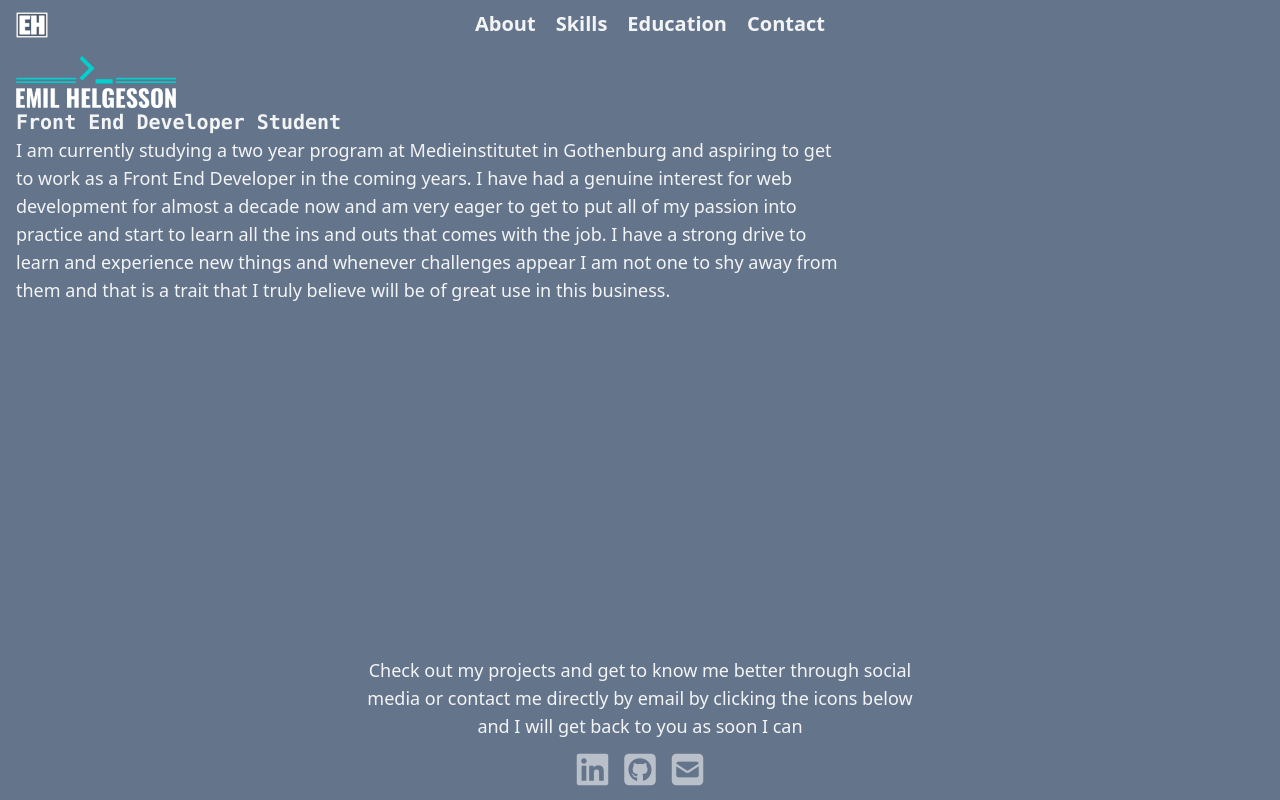
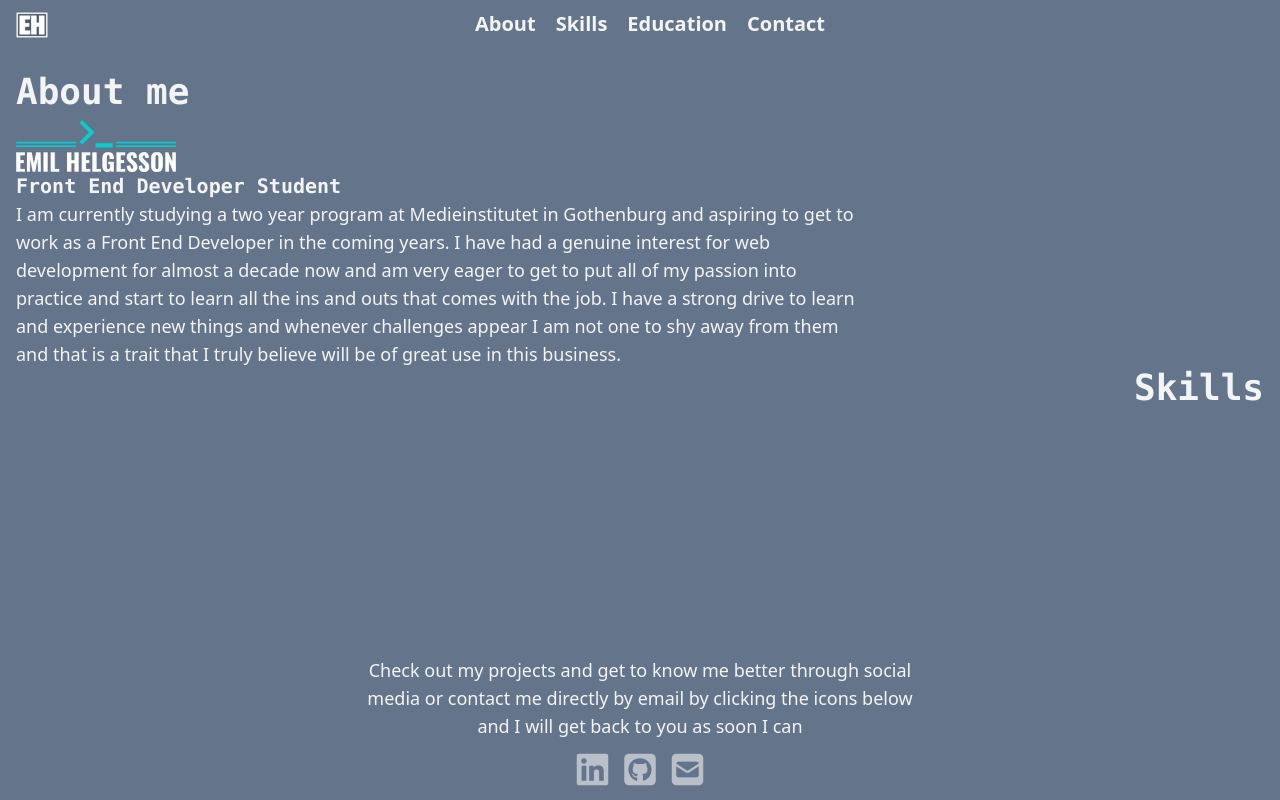
Before and after one commit to Emil-Helge/My-Resume, a website: page src/index.html in a window 1280 px wide. Drawn offline with Linux system fonts and the light colour scheme.

Commit message:
prep for "skills"-section of page

```diff
--- a/src/index.html
+++ b/src/index.html
@@ -10,7 +10,7 @@
   <link rel="icon" href="/images/CV-logo.png" type="image">
   <title>Emil Helgesson | Front End Developer</title>
 </head>
-<body class="flex flex-col gap-2 items-center bg-slate-500 font-sans  text-sm text-gray-100 lg:text-lg ">
+<body class="flex flex-col gap-6 items-center bg-slate-500 font-sans  text-sm text-gray-100 lg:text-lg ">
   <header class="transition-all overflow-y-hidden">
     <nav class="flex flex-row h-12">
       <a class="fixed top-3 left-4" href="#">
@@ -48,8 +48,9 @@
     </nav>
   </header>
   </nav>
-  </div>
-  <div id="About" class="flex flex-col max-w-screen-2xl pl-4 pr-4">
+  <div id="container" class="max-w-screen-2xl">
+    <div id="About" class="flex flex-col pl-4">
+      <h1 class="text-4xl font-mono font-extrabold scroll-animation-hidden mb-2">About me</h1>
       <img src="../images/CV-name-alt-logo.png" alt="Image with name and logo" class="scroll-animation-hidden w-40"></img>
       <h1 class="text-xl font-mono font-extrabold scroll-animation-hidden">
         Front End Developer Student
@@ -58,7 +59,9 @@
         I am currently studying a two year program at Medieinstitutet in Gothenburg and aspiring to get to work as a Front End Developer in the coming years. I have had a genuine interest for web development for almost a decade now and am very eager to get to put all of my passion into practice and start to learn all the ins and outs that comes with the job. I have a strong drive to learn and experience new things and whenever challenges appear I am not one to shy away from them and that is a trait that I truly believe will be of great use in this business.
       </p>
     </div>
-  <div id="Skills">
+    <div id="Skills" class="flex w-full justify-end pr-4">
+      <h1 class="text-4xl font-mono font-extrabold scroll-animation-hidden mb-2">Skills</h1>
+    </div>
   </div>
   <footer id="Contact" class="fixed bottom-3">
     <h3 class="text-center max-w-xl scroll-animation-hidden">
```
Also changed, not shown: dist/output.css. Lines whose indentation alone changed are shown as unchanged.
